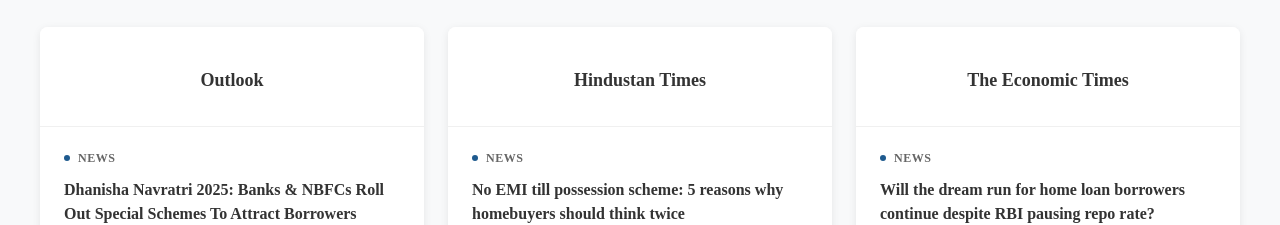
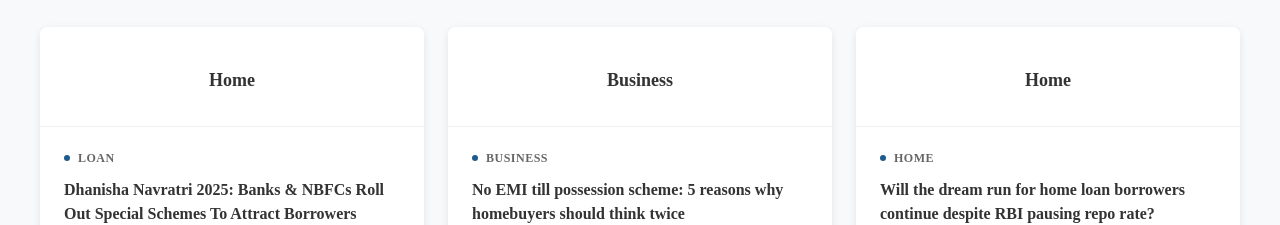
Before and after one commit to GungunSharma0502/admLoans, a React (Vite) app: page / in a window 1280 px wide. Shown: the part 5015-5240 px from the top of the page. Built offline with nearby package versions, Linux system fonts and the light colour scheme.

Commit message:
name changes

```diff
--- a/src/components/Award.jsx
+++ b/src/components/Award.jsx
@@ -11,9 +11,9 @@
 
     const smoothScroll = () => {
       if (slider) {
-        scrollPosition += 0.5; // Speed control (increase for faster scroll)
+        scrollPosition += 0.5;
 
-        const maxScroll = slider.scrollWidth / 2; // Divide by 2 because we duplicated awards
+        const maxScroll = slider.scrollWidth / 2;
 
         if (scrollPosition >= maxScroll) {
           scrollPosition = 0;
@@ -73,7 +73,6 @@
     }
   ];
 
-  // Triple the awards for seamless infinite scroll
   const infiniteAwards = [...awards, ...awards, ...awards];
 
   return (
--- a/src/components/News.jsx
+++ b/src/components/News.jsx
@@ -1,30 +1,30 @@
-import React, { useState } from 'react';
+// import React, { useState } from 'react';
 import '../css/news.css';
 
 const News = () => {
-  const [showAll, setShowAll] = useState(false);
+  // const [showAll, setShowAll] = useState(false);
 
   const newsArticles = [
     {
       logo: '/logos/outlook.png',
-      logoAlt: 'Outlook',
-      category: 'News',
+      logoAlt: 'Home',
+      category: 'Loan',
       title: "Dhanisha Navratri 2025: Banks & NBFCs Roll Out Special Schemes To Attract Borrowers",
       source: 'Outlook Money',
       timeAgo: '16 September'
     },
     {
       logo: '/logos/hindustan-times.png',
-      logoAlt: 'Hindustan Times',
-      category: 'News',
+      logoAlt: 'Business',
+      category: 'Business',
       title: "No EMI till possession scheme: 5 reasons why homebuyers should think twice",
       source: 'Hindustan Times',
       timeAgo: '1 September'
     },
     {
       logo: '/logos/economic-times.png',
-      logoAlt: 'The Economic Times',
-      category: 'News',
+      logoAlt: 'Home',
+      category: 'Home',
       title: "Will the dream run for home loan borrowers continue despite RBI pausing repo rate?",
       source: 'Economic Times',
       timeAgo: '2 hours'
--- a/src/css/Award.css
+++ b/src/css/Award.css
@@ -5,32 +5,6 @@
   padding: 80px 40px;
   position: relative;
   overflow: hidden;
-}
-
-/* Top Left Dotted Pattern */
-.award-section::before {
-  content: '';
-  position: absolute;
-  top: 0;
-  left: 0;
-  width: 400px;
-  height: 400px;
-  background-image: radial-gradient(circle, rgba(100, 181, 246, 0.3) 2px, transparent 2px);
-  background-size: 20px 20px;
-  pointer-events: none;
-}
-
-/* Right Side Dotted Pattern */
-.award-section::after {
-  content: '';
-  position: absolute;
-  top: 0;
-  right: 0;
-  width: 500px;
-  height: 100%;
-  background-image: radial-gradient(circle, rgba(100, 181, 246, 0.25) 2px, transparent 2px);
-  background-size: 20px 20px;
-  pointer-events: none;
 }
 
 .award-container {
```
